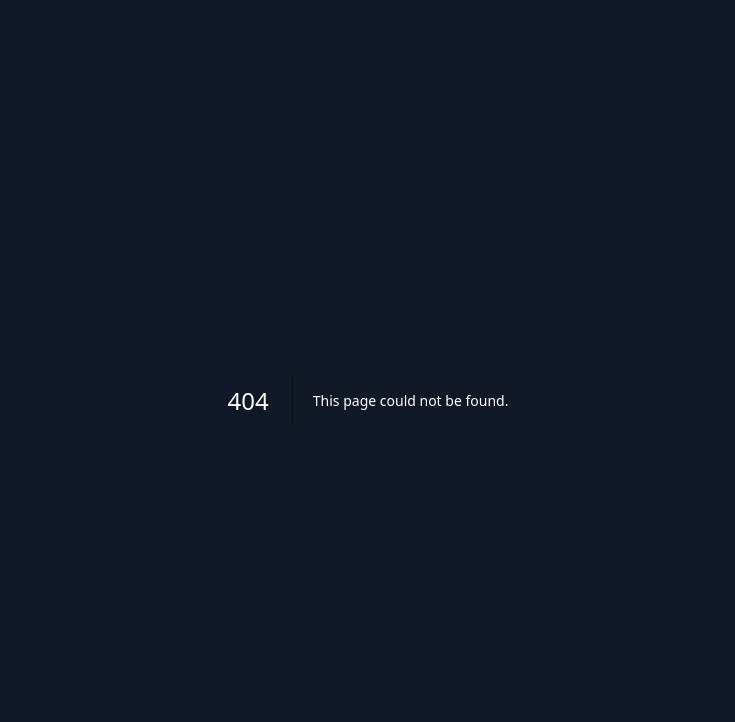
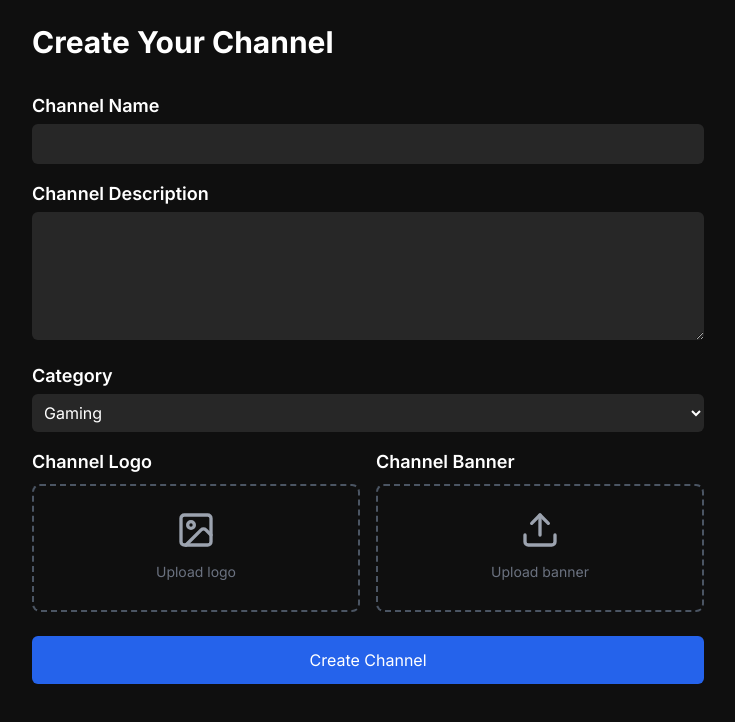
Before and after one commit to punit-mistry/streaming-tube, a Next.js app: page /start-streaming in a window 1280 px wide. Before the commit this address had no page. Shown: the top 722 px of the page, without its empty margins (272-1007 px from the left). Built offline with nearby package versions, Linux system fonts and the light colour scheme.

Commit message:
added the new feature of adding the channel and the fixed the build issue

```diff
--- a/src/app/api/stream-chunk/route.ts
+++ b/src/app/api/stream-chunk/route.ts
@@ -23,7 +23,7 @@ export async function POST(request: NextRequest) {
           "Content-Type": "video/webm",
         },
         body: buffer,
-        duplex: "half", // Required for streaming requests
+        // duplex: "half", // Required for streaming requests
       }
     );
 
--- /dev/null
+++ b/src/app/channel/[channelName]/page.tsx
@@ -0,0 +1,55 @@
+import { Video, Users, Bell } from "lucide-react"
+
+export default function ChannelPage({ params }: { params: { channelName: string } }) {
+  return (
+    <div className="min-h-screen bg-[#0f0f0f] text-white">
+      {/* Channel Banner */}
+      <div className="w-full h-48 md:h-64 bg-gradient-to-r from-purple-600 to-blue-600">
+        {/* You would typically render the uploaded banner image here */}
+      </div>
+
+      {/* Channel Info */}
+      <div className="max-w-6xl mx-auto px-4">
+        <div className="flex flex-col md:flex-row items-start md:items-center gap-6 -mt-12 mb-8">
+          <div className="w-24 h-24 md:w-32 md:h-32 rounded-full bg-purple-600 border-4 border-[#0f0f0f]">
+            {/* You would typically render the uploaded logo here */}
+          </div>
+          <div className="flex-1">
+            <h1 className="text-2xl md:text-3xl font-bold">{params.channelName}</h1>
+            <div className="flex items-center gap-2 text-gray-400 mt-2">
+              <Users size={20} />
+              <span>0 subscribers</span>
+            </div>
+          </div>
+          <button className="bg-white text-black px-6 py-2 rounded-full hover:bg-gray-200 flex items-center gap-2">
+            <Bell size={20} />
+            Subscribe
+          </button>
+        </div>
+
+        {/* Channel Navigation */}
+        <nav className="flex gap-6 border-b border-gray-800 mb-6">
+          <button className="px-3 py-4 text-white border-b-2 border-white">Home</button>
+          <button className="px-3 py-4 text-gray-400 hover:text-white">Videos</button>
+          <button className="px-3 py-4 text-gray-400 hover:text-white">Live</button>
+          <button className="px-3 py-4 text-gray-400 hover:text-white">Playlists</button>
+          <button className="px-3 py-4 text-gray-400 hover:text-white">Community</button>
+        </nav>
+
+        {/* Channel Content */}
+        <div className="grid grid-cols-1 md:grid-cols-3 lg:grid-cols-4 gap-4">
+          {/* Placeholder for videos */}
+          {[1, 2, 3, 4].map((i) => (
+            <div key={i} className="bg-[#272727] rounded-lg overflow-hidden">
+              <div className="aspect-video bg-gray-800" />
+              <div className="p-3">
+                <h3 className="font-semibold">Video Title</h3>
+                <p className="text-sm text-gray-400 mt-1">0 views • Just now</p>
+              </div>
+            </div>
+          ))}
+        </div>
+      </div>
+    </div>
+  )
+}
--- a/src/app/components/Header.tsx
+++ b/src/app/components/Header.tsx
@@ -7,7 +7,7 @@ interface HeaderProps {
 
 export default function Header({ toggleSidebar }: HeaderProps) {
   return (
-    <header className="bg-[#0f0f0f] text-white p-2 flex items-center justify-between border-b border-[#272727]">
+    <header className="bg-[#0f0f0f] text-white p-2 flex items-center justify-between">
       <div className="flex items-center">
         <button className="p-2 hover:bg-[#272727] rounded-full" onClick={toggleSidebar}>
           <Menu size={24} />
@@ -30,12 +30,13 @@ export default function Header({ toggleSidebar }: HeaderProps) {
         </div>
       </div>
       <div className="flex items-center space-x-4">
-        <button className="p-2 hover:bg-[#272727] rounded-full">
-          <Mic size={20} />
-        </button>
-        <button className="p-2 hover:bg-[#272727] rounded-full">
+        <Link
+          href="/start-streaming"
+          className="bg-blue-600 text-white px-4 py-2 rounded-full hover:bg-blue-700 flex items-center gap-2"
+        >
           <Video size={20} />
-        </button>
+          Start Streaming
+        </Link>
         <button className="p-2 hover:bg-[#272727] rounded-full">
           <Bell size={20} />
         </button>
--- /dev/null
+++ b/src/app/start-streaming/page.tsx
@@ -0,0 +1,110 @@
+"use client"
+
+import { useState } from "react"
+import { useRouter } from "next/navigation"
+import { Upload, ImageIcon } from "lucide-react"
+
+export default function StartStreaming() {
+  const router = useRouter()
+  const [formData, setFormData] = useState({
+    channelName: "",
+    description: "",
+    category: "gaming",
+  })
+  const [channelLogo, setChannelLogo] = useState<File | null>(null)
+  const [channelBanner, setChannelBanner] = useState<File | null>(null)
+
+  const handleSubmit = async (e: React.FormEvent) => {
+    e.preventDefault()
+    // Here you would typically upload the images and save the channel data
+    // For now, we'll just redirect to the channel page
+    router.push(`/channel/${formData.channelName}`)
+  }
+
+  return (
+    <div className="min-h-screen bg-[#0f0f0f] text-white p-6">
+      <div className="max-w-2xl mx-auto">
+        <h1 className="text-3xl font-bold mb-8">Create Your Channel</h1>
+        <form onSubmit={handleSubmit} className="space-y-6">
+          <div className="space-y-4">
+            <label className="block">
+              <span className="text-lg font-semibold">Channel Name</span>
+              <input
+                type="text"
+                value={formData.channelName}
+                onChange={(e) => setFormData({ ...formData, channelName: e.target.value })}
+                className="w-full mt-1 p-2 bg-[#272727] rounded-md focus:outline-none focus:ring-2 focus:ring-blue-500"
+                required
+              />
+            </label>
+
+            <label className="block">
+              <span className="text-lg font-semibold">Channel Description</span>
+              <textarea
+                value={formData.description}
+                onChange={(e) => setFormData({ ...formData, description: e.target.value })}
+                className="w-full mt-1 p-2 bg-[#272727] rounded-md focus:outline-none focus:ring-2 focus:ring-blue-500 h-32"
+                required
+              />
+            </label>
+
+            <label className="block">
+              <span className="text-lg font-semibold">Category</span>
+              <select
+                value={formData.category}
+                onChange={(e) => setFormData({ ...formData, category: e.target.value })}
+                className="w-full mt-1 p-2 bg-[#272727] rounded-md focus:outline-none focus:ring-2 focus:ring-blue-500"
+              >
+                <option value="gaming">Gaming</option>
+                <option value="music">Music</option>
+                <option value="tech">Technology</option>
+                <option value="creative">Creative</option>
+              </select>
+            </label>
+
+            <div className="grid grid-cols-2 gap-4">
+              <div>
+                <span className="text-lg font-semibold block mb-2">Channel Logo</span>
+                <label className="flex flex-col items-center justify-center w-full h-32 border-2 border-dashed border-gray-600 rounded-lg cursor-pointer hover:border-gray-500">
+                  <div className="flex flex-col items-center justify-center pt-5 pb-6">
+                    <ImageIcon className="w-10 h-10 mb-3 text-gray-400" />
+                    <p className="text-sm text-gray-500">Upload logo</p>
+                  </div>
+                  <input
+                    type="file"
+                    className="hidden"
+                    accept="image/*"
+                    onChange={(e) => setChannelLogo(e.target.files?.[0] || null)}
+                  />
+                </label>
+              </div>
+
+              <div>
+                <span className="text-lg font-semibold block mb-2">Channel Banner</span>
+                <label className="flex flex-col items-center justify-center w-full h-32 border-2 border-dashed border-gray-600 rounded-lg cursor-pointer hover:border-gray-500">
+                  <div className="flex flex-col items-center justify-center pt-5 pb-6">
+                    <Upload className="w-10 h-10 mb-3 text-gray-400" />
+                    <p className="text-sm text-gray-500">Upload banner</p>
+                  </div>
+                  <input
+                    type="file"
+                    className="hidden"
+                    accept="image/*"
+                    onChange={(e) => setChannelBanner(e.target.files?.[0] || null)}
+                  />
+                </label>
+              </div>
+            </div>
+          </div>
+
+          <button
+            type="submit"
+            className="w-full bg-blue-600 text-white py-3 rounded-md hover:bg-blue-700 transition-colors"
+          >
+            Create Channel
+          </button>
+        </form>
+      </div>
+    </div>
+  )
+}
```
